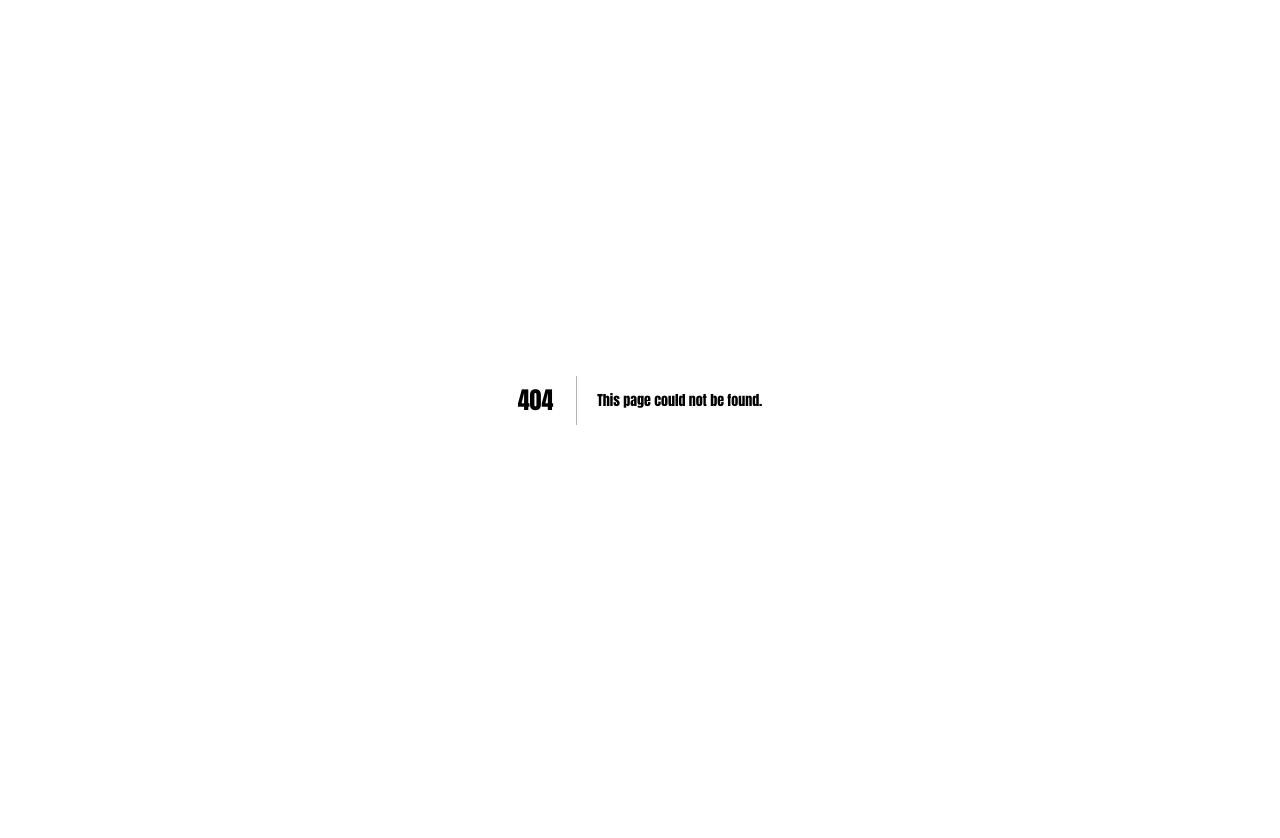
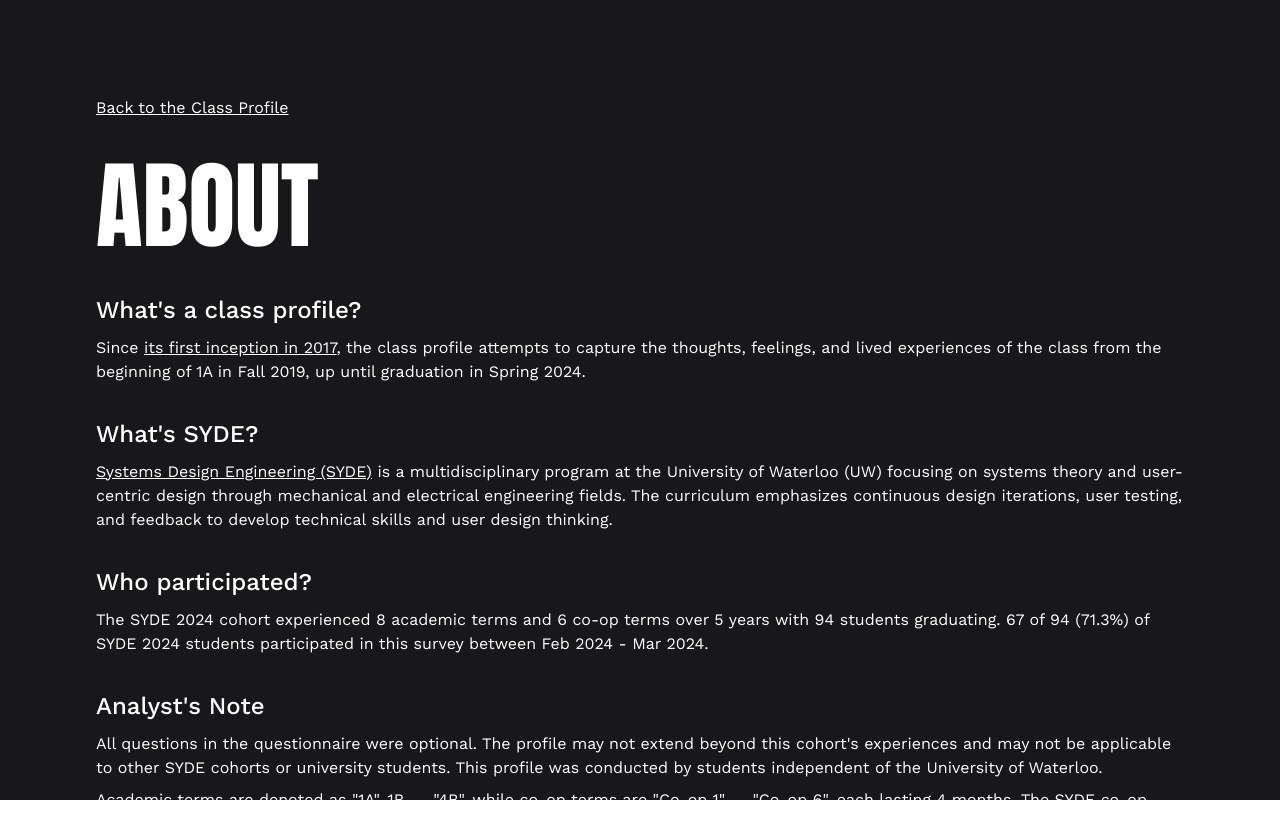
Before and after one commit to jaydenhs/syde-2024-class-profile, a Next.js app: page /about in a window 1280 px wide. Before the commit this address had no page. Shown: the top 838 px of the page. Before the commit the page ends 800 px from the top, so only its background shows below. Built offline with nearby package versions, Linux system fonts and the light colour scheme.

Commit message:
Add about and 404 pages

```diff
--- /dev/null
+++ b/app/about/page.js
@@ -0,0 +1,92 @@
+import React from "react";
+import Link from "next/link";
+import Section from "@components/section";
+
+export default function About() {
+  return (
+    <Section
+      bgColor="bg-zinc-900"
+      className="h-full text-white space-y-8"
+      id="Home"
+    >
+      <Link href="/">Back to the Class Profile</Link>
+      <h2>ABOUT</h2>
+
+      <div className="space-y-2">
+        <h3>What&#39;s a class profile?</h3>
+        <p>
+          Since{" "}
+          <Link
+            href="https://joeyloi.com/SYDE2017classprofile.pdf"
+            target="_blank"
+          >
+            its first inception in 2017
+          </Link>
+          , the class profile attempts to capture the thoughts, feelings, and
+          lived experiences of the class from the beginning of 1A in Fall 2019,
+          up until graduation in Spring 2024.
+        </p>
+      </div>
+      <div className="space-y-2">
+        <h3>What&#39;s SYDE?</h3>
+        <p>
+          <Link
+            href="https://uwaterloo.ca/systems-design-engineering/"
+            target="_blank"
+          >
+            Systems Design Engineering (SYDE)
+          </Link>{" "}
+          is a multidisciplinary program at the University of Waterloo (UW)
+          focusing on systems theory and user-centric design through mechanical
+          and electrical engineering fields. The curriculum emphasizes
+          continuous design iterations, user testing, and feedback to develop
+          technical skills and user design thinking.
+        </p>
+      </div>
+      <div className="space-y-2">
+        <h3>Who participated?</h3>
+        <p>
+          The SYDE 2024 cohort experienced 8 academic terms and 6 co-op terms
+          over 5 years with 94 students graduating. 67 of 94 (71.3%) of SYDE
+          2024 students participated in this survey between Feb 2024 - Mar 2024.
+        </p>
+      </div>
+      <div className="space-y-2">
+        <h3>Analyst&#39;s Note</h3>
+        <p>
+          All questions in the questionnaire were optional. The profile may not
+          extend beyond this cohort's experiences and may not be applicable to
+          other SYDE cohorts or university students. This profile was conducted
+          by students independent of the University of Waterloo.
+        </p>
+        <p>
+          Academic terms are denoted as "1A", 1B, … "4B", while co-op terms are
+          "Co-op 1", … "Co-op 6", each lasting 4 months. The SYDE co-op sequence
+          follows a "Stream 4" pattern, with study and co-op terms alternating
+          after 1A. Students then complete their final two academic terms, 4A
+          and 4B, back to back. Monetary values are expressed in Canadian
+          dollars, converted at a rate of 1 USD = 1.36 CAD.
+        </p>
+      </div>
+    </Section>
+  );
+}
+
+{
+  /*
+      From group chat:
+      102 total
+      Remove: Cynthia, Josef, Julia duplicate, Karim (4)
+      Joined: Alex, Adam, Ashley, Kristen, Umar (5)
+      Left: (9)
+        6 joined another SYDE cohort (Colin, Faith, Lilly, Gaurav, Ghanan, Raewyn)
+        1 switched to another UW program (Varun)
+        2 left UW (Anna, Suraj)
+      Started with: 102 - 4 = 98
+      Total graduating: 102 - 4 + 5 - 9 = 94
+
+      "Starting with 98 students,
+          gaining 5 new friends and losing 9 (6 of which joined a different SYDE
+          cohort),"
+    */
+}
--- a/app/components/music/spotify-embed.jsx
+++ b/app/components/music/spotify-embed.jsx
@@ -4,6 +4,7 @@
 import TrackCard from "./track-card";
 import axios from "axios";
 import Image from "next/image";
+import Link from "next/link";
 
 import SyncIcon from "@icons/sync.svg";
 
@@ -100,14 +101,12 @@
               )}
             </div>
 
-            <a
-              className="underline"
+            <Link
               href={`https://open.spotify.com/playlist/${playlistId}`}
               target="_blank"
-              rel="noopener noreferrer"
             >
               View the full playlist
-            </a>
+            </Link>
           </div>
           {/* Insights generated with: http://organizeyourmusic.playlistmachinery.com/# */}
           <div>{children}</div>
--- a/app/components/section.jsx
+++ b/app/components/section.jsx
@@ -3,7 +3,7 @@
 export default function Section({ children, className, id, bgColor }) {
   return (
     <section
-      className={`px-24 py-24 ${bgColor} flex flex-col items-center`}
+      className={`h-full px-24 py-24 ${bgColor} flex flex-col items-center`}
       id={id}
     >
       <div className={`w-full max-w-screen-xl ${className}`}>{children}</div>
--- a/app/globals.css
+++ b/app/globals.css
@@ -22,6 +22,10 @@
 h3 {
   font-size: 1.5rem;
   font-weight: 500;
+}
+
+a {
+  @apply underline;
 }
 
 .section-layout {
--- a/app/layout.js
+++ b/app/layout.js
@@ -1,4 +1,3 @@
-import Head from "next/head";
 import { Anton, Work_Sans } from "next/font/google";
 import "./globals.css";
 
@@ -27,9 +26,9 @@
   return (
     <html
       lang="en"
-      className={`scroll-smooth ${anton.variable} ${work_sans.variable}`}
+      className={`scroll-smooth h-full ${anton.variable} ${work_sans.variable}`}
     >
-      <body>{children}</body>
+      <body className="relative h-full">{children}</body>
     </html>
   );
 }
--- /dev/null
+++ b/app/not-found.js
@@ -0,0 +1,14 @@
+import Link from "next/link";
+import Image from "next/image";
+import Borland from "@images/borland.png";
+
+export default function NotFound() {
+  return (
+    <div className="absolute top-1/2 left-1/2 -translate-x-1/2 -translate-y-1/2 flex flex-col items-center space-y-4">
+      <h2>404 Not Found</h2>
+      <p>you get a 3/5 in page navigation</p>
+      <Image className="w-96 rounded-xl" src={Borland} />
+      <Link href="/">Return Home</Link>
+    </div>
+  );
+}
--- a/app/sections/0-hero.jsx
+++ b/app/sections/0-hero.jsx
@@ -1,4 +1,7 @@
 import React from "react";
+
+import Link from "next/link";
+
 import ImageBlob from "@components/image-blob";
 import Section from "@components/section";
 import classPic1 from "@images/0-hero/4A.jpg";
@@ -31,7 +34,15 @@
           {renderTickerDivs()}
         </div>
       </div>
-      <ImageBlob src={classPic1} className={"flex-1 object-cover"} />
+      <div className="relative">
+        <ImageBlob src={classPic1} className={"flex-1 object-cover"} />
+        <Link
+          href="/about"
+          className="absolute right-0 bottom-0 flex flex-row items-center w-48 h-48 p-0 text-center no-underline rounded-full bg-purple-100 border-purple-400 border-4 hover:bg-purple-200  hover:border-8 transition-all"
+        >
+          <h3 className="mx-auto">About this project</h3>
+        </Link>
+      </div>
       {/* <ImageBlob src={classPic2} className={"flex-1 object-cover"} /> */}
     </Section>
   );
```
Also changed, not shown: public/images/borland.png (added).
